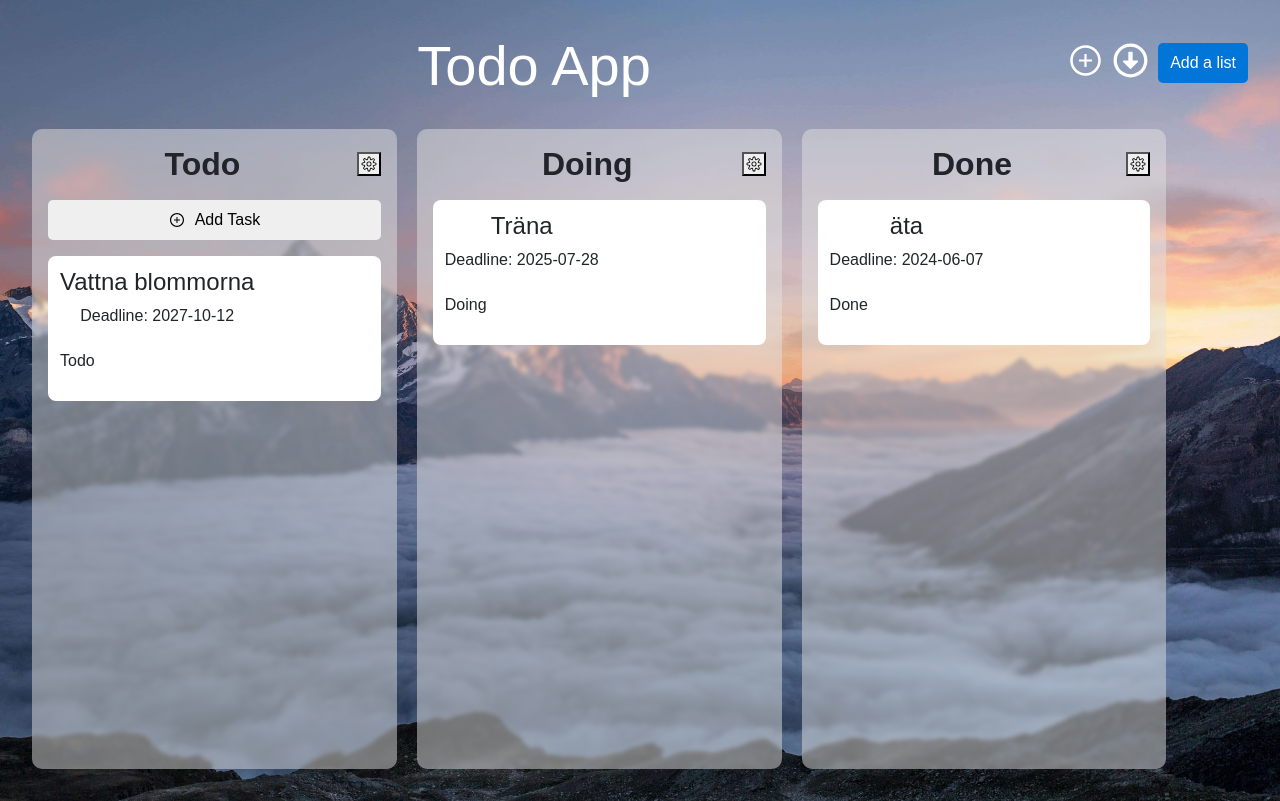
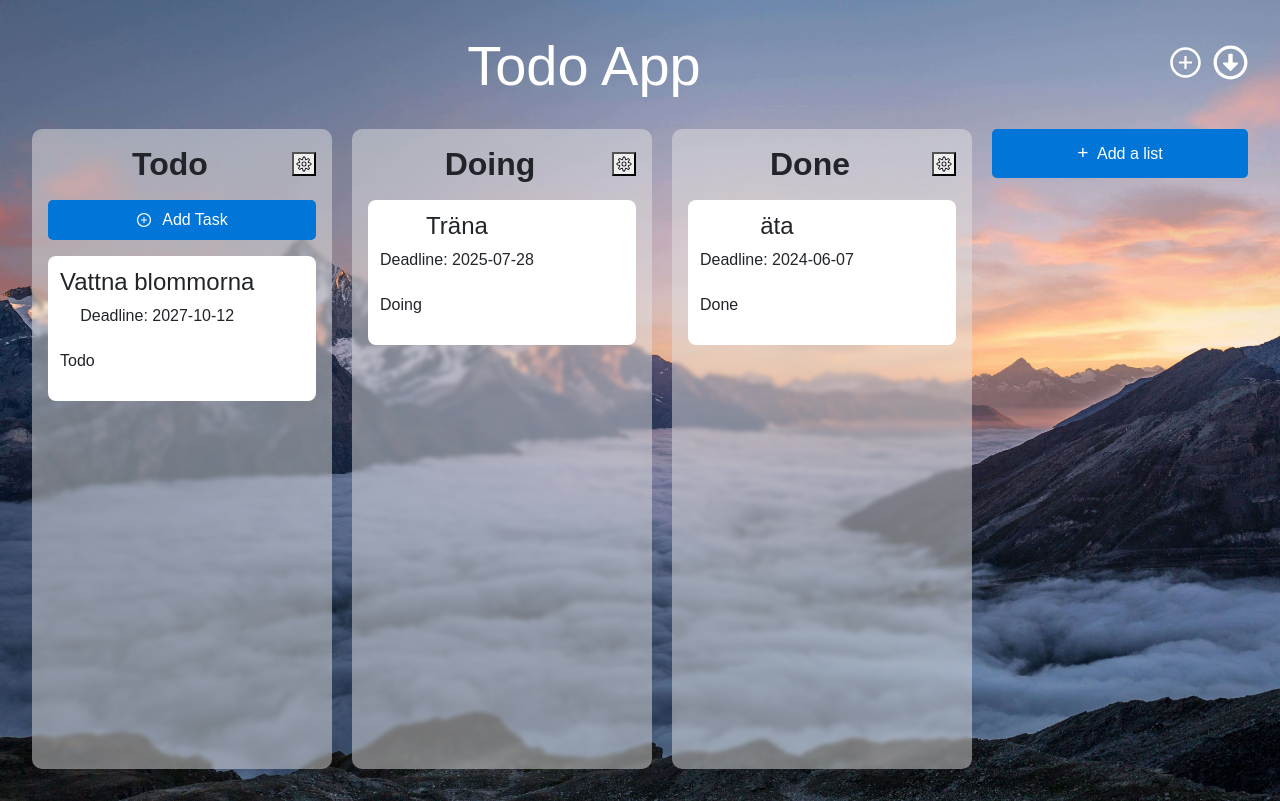
Before and after one commit to OscarDonald/Todo-App-Grupprojekt, a React (Vite) app: page / in a window 1280 px wide. Built offline with nearby package versions, Linux system fonts and the light colour scheme.

Commit message:
add new css

```diff
--- a/src/components/Columns/Columns.jsx
+++ b/src/components/Columns/Columns.jsx
@@ -73,7 +73,9 @@ const Columns = () => {
                     </div>
                 </div>
             ))}
-
+           <button className={styles.add__column__button} onClick={() => dispatch(addColumn())}>
+                <span className={styles.plus__icon}>+</span> Add a list
+            </button>
             <TaskModal />
         </div>
     );
--- a/src/components/Columns/Columns.module.css
+++ b/src/components/Columns/Columns.module.css
@@ -49,11 +49,22 @@
 .add__task__container {
   width: 100%;
 }
+
 .add__column__button {
   border: none;
-  background-color: transparent;
-  cursor: pointer;
-  font-size: 16px;
-  font-weight: bold;
+  background-color: #0275d8;
   color: white;
+  border-radius: 5px;
+  padding: 10px 14px;
+  height: 50%;
+  width: 30%;
 }
+
+.add__column__button:hover {
+  background-color: darkblue;
+}
+
+.plus__icon {
+  margin-right: 5px;
+  font-size: larger;
+}
--- a/src/components/Header/Header.jsx
+++ b/src/components/Header/Header.jsx
@@ -41,9 +41,6 @@ export default function Header() {
                         >
                             <FaRegArrowAltCircleDown className={`${styles.header__icons} ${styles.arrow}`}  style={{rotate: mode === 'profile' && isOpen ? '90deg' : '0deg'}}/>
                         </li>
-                        <button className={styles.add__column__button} onClick={() => dispatch(addColumn())}>
-                        Add a list
-                    </button>
                     </ul>
                 </nav>
                 {isOpen && <Dropdown mode={mode}/>}
--- a/src/components/Header/Header.module.css
+++ b/src/components/Header/Header.module.css
@@ -49,5 +49,9 @@ header {
   background-color: #0275d8;
   color: white;
   border-radius: 5px;
-  padding: 8px 12px;
+  padding: 10px 14px;
 }
+
+.add__column__button:hover {
+  background-color: darkblue;
+}
--- a/src/components/TaskModal/TaskModal.jsx
+++ b/src/components/TaskModal/TaskModal.jsx
@@ -73,9 +73,12 @@ function TaskModal() {
     };
 
     const handleDelete = () => {
-        dispatch(removeTask(taskData.id))
-        handleClose();
-        resetLocalStates();
+        const isConfirmed = window.confirm("Are you sure you want to delete this task?");
+        if (isConfirmed) {
+            dispatch(removeTask(taskData.id));
+            handleClose();
+            resetLocalStates();
+        }
     }
 
     const handleEdit = () => {
@@ -172,12 +175,12 @@ function TaskModal() {
                         </Button>
 
                     ):(
-                        <Button variant="secondary" onClick={handleEdit}>
+                        <Button variant= "primary" onClick={handleEdit}>
                             Edit
                         </Button>
                     )}
 
-                    <Button variant="primary" onClick={handleDelete}>
+                    <Button variant="secondary" onClick={handleDelete}>
                         Delete Task
                     </Button>
                 </Modal.Footer>
--- a/src/components/createTask/createTask.module.css
+++ b/src/components/createTask/createTask.module.css
@@ -8,11 +8,17 @@
   font-size: 1rem;
   padding: .5rem .75rem;
   border-radius: 5px;
+  background-color: #0275d8;
+  color: white;
   border: none;
   display: flex;
   align-items: center;
   justify-content: center;
   gap: 10px;
+}
+
+.add__task__btn:hover {
+  background-color: darkblue;
 }
 
 .add__task__form {
```
